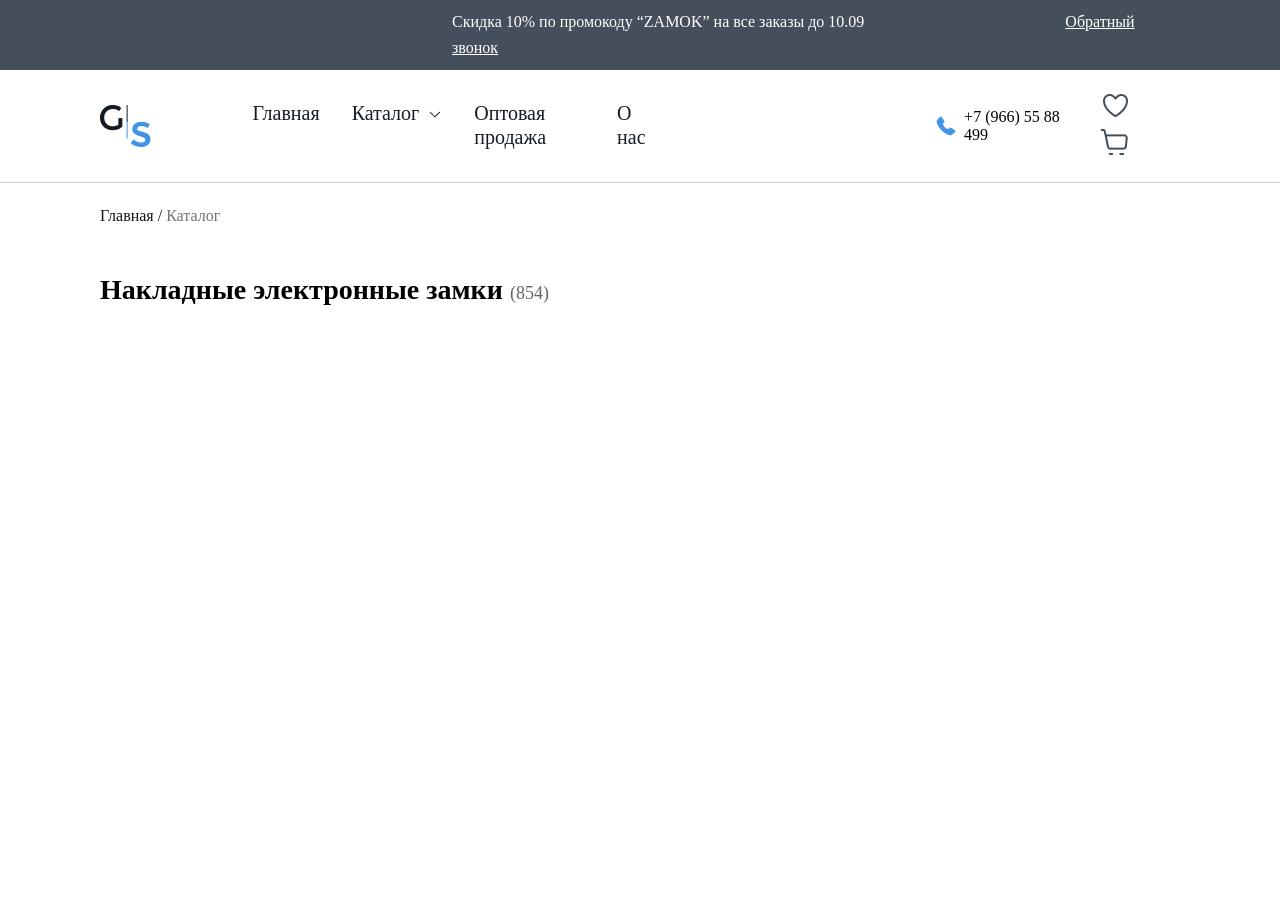
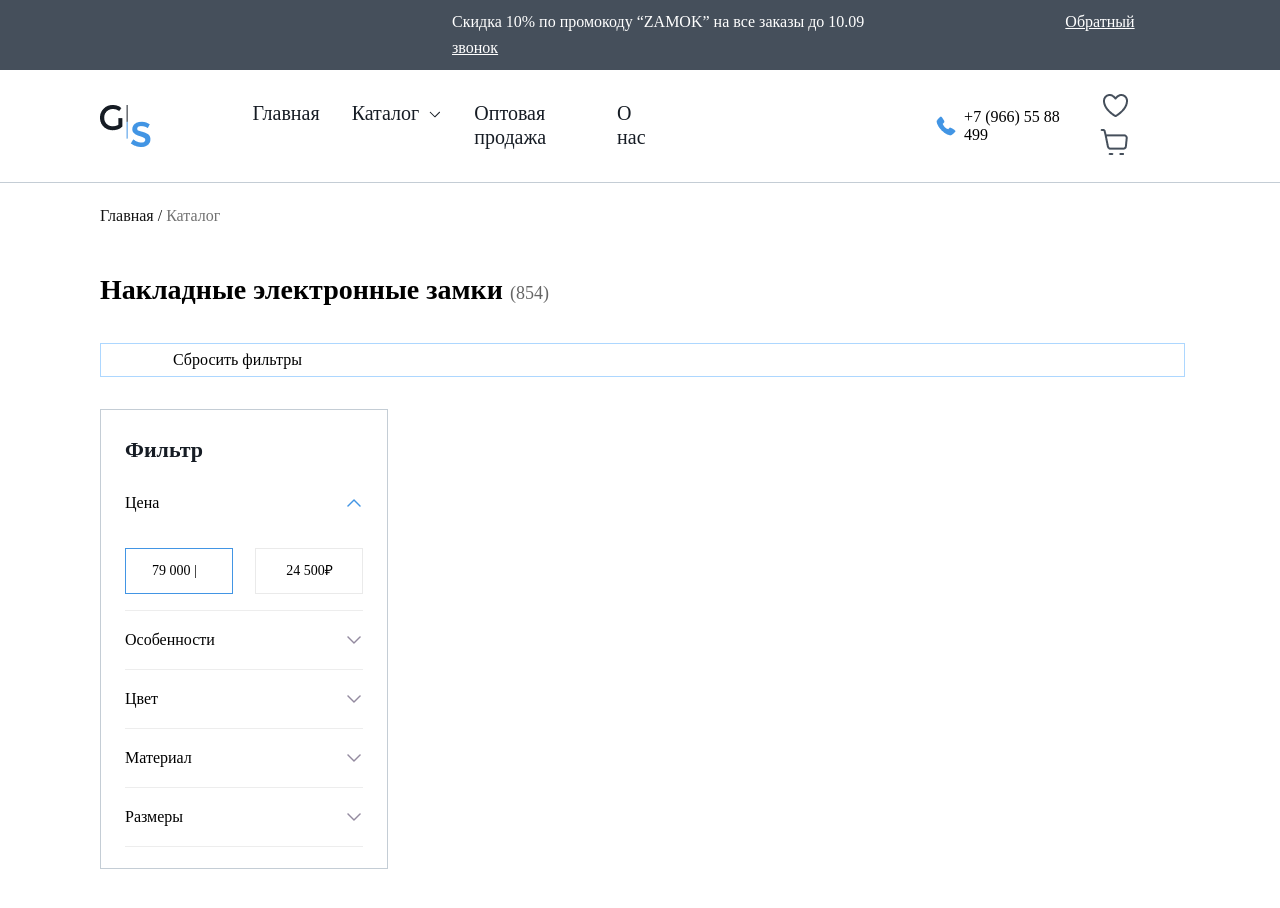
Before and after one commit to samadovoybek758/4-vazifa, a plain HTML site: page index.html in a window 1280 px wide. Shown: the top 908 px of the page. Before the commit the page ends 800 px from the top, so only its background shows below. Drawn offline with Linux system fonts and the light colour scheme.

Commit message:
turtinchi

```diff
--- a/index.html
+++ b/index.html
@@ -46,6 +46,40 @@
         <main>
              <span class="Главная">Главная / <span class="Каталог2"> Каталог</span></span>
              <h3>Накладные электронные замки <span class="Каталог3">(854)</span></h3>
+             <div>
+                 <div class="chap tomon">
+                     <div>
+                         <div class="Сбросить">Сбросить фильтры</div>
+                     </div>
+                     <div class="chapCard">
+                         <h5>Фильтр</h5>
+                         <div class="flex Цена">
+                             <p>Цена</p>
+                             <img src="images/Frame (3).png" alt="">
+                         </div>
+                         <div class="flex">
+                             <div class="cost">79 000 |</div>
+                             <div  class="cost cost2">24 500₽</div>
+                         </div>
+                         <div class="flex">
+                            <p>Особенности</p>
+                            <img src="images/Frame (4).png" alt="">
+                         </div>
+                         <div class="flex">
+                            <p>Цвет</p>
+                            <img src="images/Frame (4).png" alt="">
+                         </div>
+                         <div class="flex">
+                            <p>Материал</p>
+                            <img src="images/Frame (4).png" alt="">
+                         </div>
+                         <div class="flex">
+                            <p>Размеры</p>
+                            <img src="images/Frame (4).png" alt="">
+                         </div>
+                     </div>
+                 </div>
+             </div>
         </main>
     </div>
 </body>
--- a/styles/style.css
+++ b/styles/style.css
@@ -103,5 +103,54 @@ main h3{
     font-size: 18px;
     font-weight: 300;
     line-height: 28px;
+}
+
+
+.Сбросить{
+    border: 1px solid #ADD7FF;
+    padding: 7px 72px;
+    margin-top: 32px;
     margin-bottom: 32px;
 }
+.chapCard{
+    border: 1px solid #C4CDD5;
+    padding: 24px;
+    width: 288px;
+    height: 460px;
+}
+.chapCard h5{
+    font-size: 22px;
+    line-height: 32px;
+    font-weight: 600;
+    color: #161C24;
+    margin-bottom: 24px;
+}
+.flex{
+    display: flex;
+    justify-content: space-between;
+    align-items: center;
+    border-bottom:1px solid #EDEDED;
+    padding-bottom: 16px;
+    margin-top: 16px;
+}
+.flex p{
+    font-size: 16px;
+    line-height: 26px;
+    font-weight: 500;
+}
+.Цена{
+    margin-bottom: 16px;
+    border: none;
+}
+.cost{
+    border: 1px solid #4295E4;
+    padding: 10px 35px 10px 26px;
+    font-size: 14px;
+    line-height: 24px;
+    font-weight: 400;
+    /* margin-bottom: 16px; */
+}
+.cost2{
+    border: 1px solid #EAEAEA;
+    padding: 10px 29px 10px 30px;
+}
```
Also changed, not shown: images/Frame (3).png (added), images/Frame (4).png (added).
